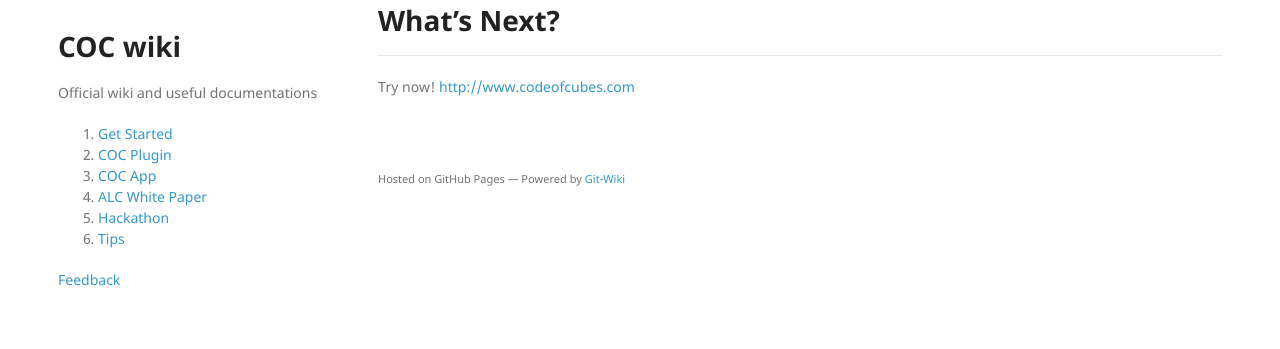
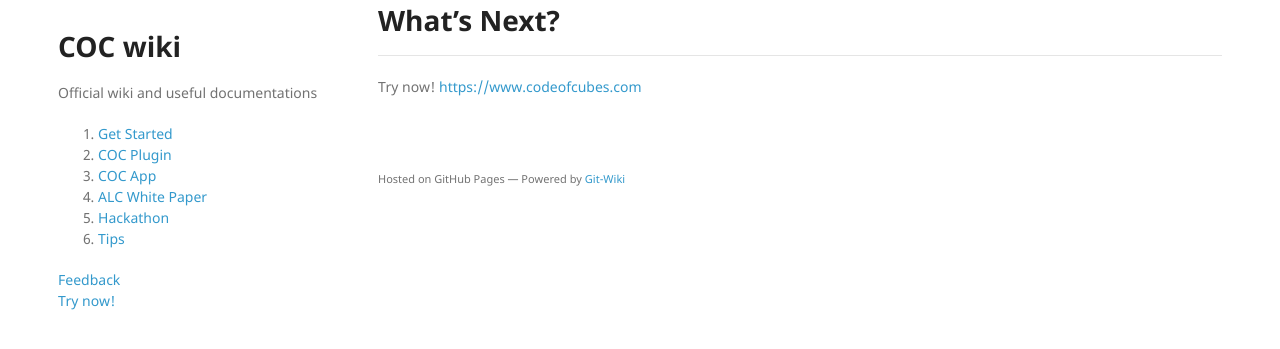
Before and after one commit to daisykim/daisykim.github.io, a Jekyll site: the page built from index.md, in a window 1280 px wide. Shown: the part 302-651 px from the top of the page. Built offline with Jekyll 4.4.1, drawn with Linux system fonts in a browser that asks for light colours; nearby versions of some CDN libraries; our own code applies the rules of GitHub Pages for plain Markdown files.

Commit message:
Update sidebar

```diff
--- a/_includes/sidebar.html
+++ b/_includes/sidebar.html
@@ -8,5 +8,6 @@
 </ol>
 
 <p>
-  <a href="/p/feedback">Feedback</a>
+  <a href="/p/feedback">Feedback</a><br/>
+  <a href="https://www.codeofcubes.com">Try now!</a><br/>
 </p>
--- a/index.md
+++ b/index.md
@@ -12,4 +12,4 @@ comments: true
 
 ---
 
-Try now! [http://www.codeofcubes.com](http://www.codeofcubes.com)
+Try now! [https://www.codeofcubes.com](https://www.codeofcubes.com)
```
